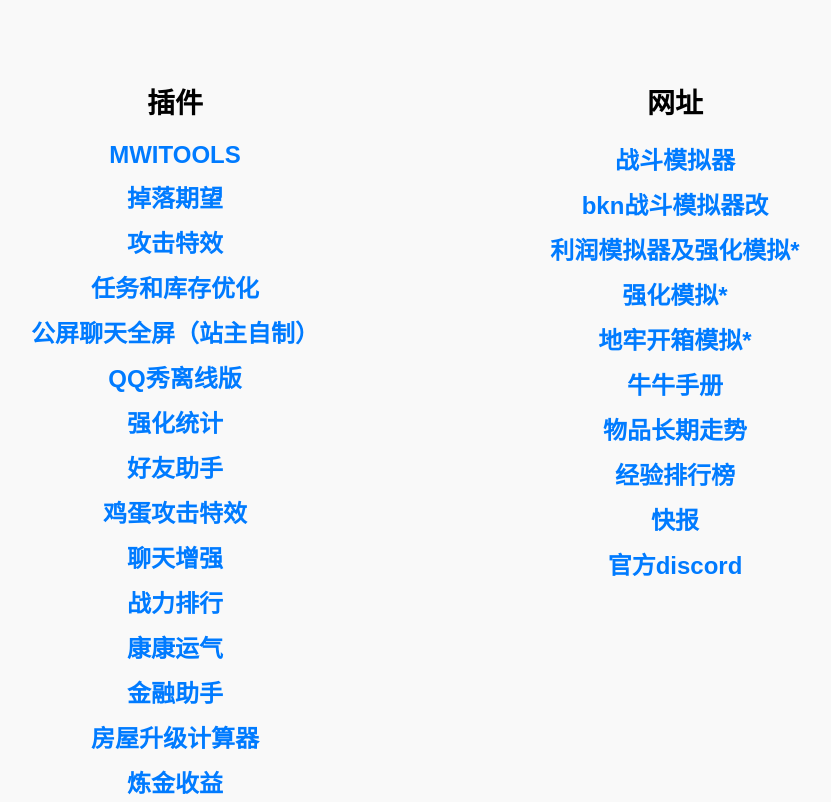
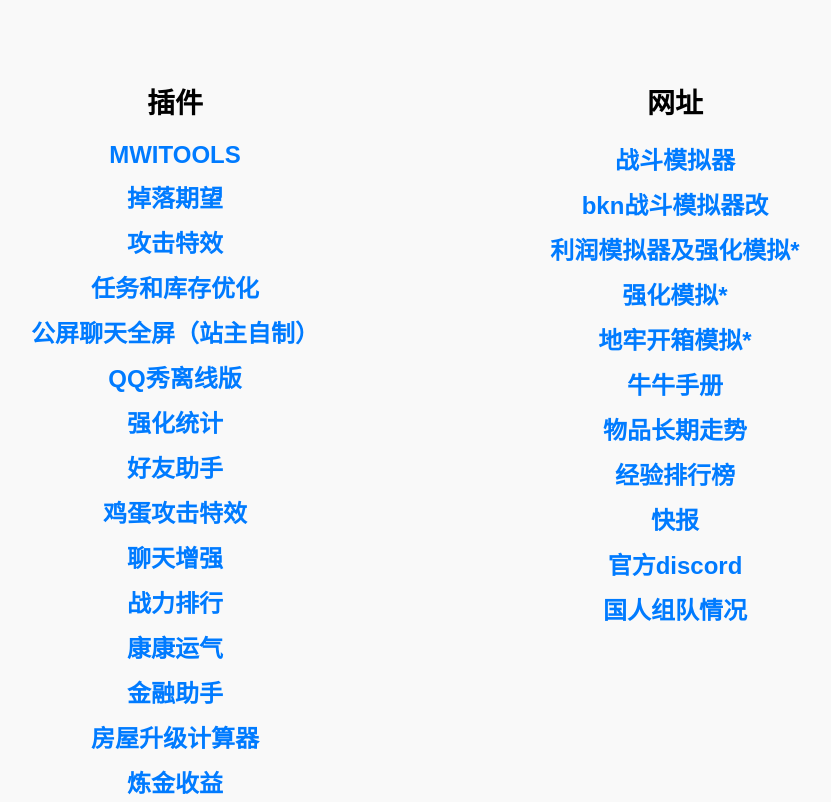
Before and after one commit to yiweilongzxa/nwipluginwebsitecollection, a plain HTML site: page index.html in a window 1280 px wide. Shown: the top 802 px of the page, without its empty margins (215-1046 px from the left). Drawn offline with Linux system fonts and the light colour scheme.

Commit message:
Update index.html

```diff
--- a/index.html
+++ b/index.html
@@ -92,6 +92,7 @@
         <a href="https://li-mwi-leaderboard.ngrok.io/" target="_blank">经验排行榜</a>
         <a href="https://rshock.github.io/MilkWayBulletin/" target="_blank">快报</a>
         <a href="https://discord.gg/2XKXWR6B/" target="_blank">官方discord</a>
+         <a href="https://niuniu.0xa2c2a.shop/party.html" target="_blank">国人组队情况</a>
       </div>
     </div>
   </div>
```
